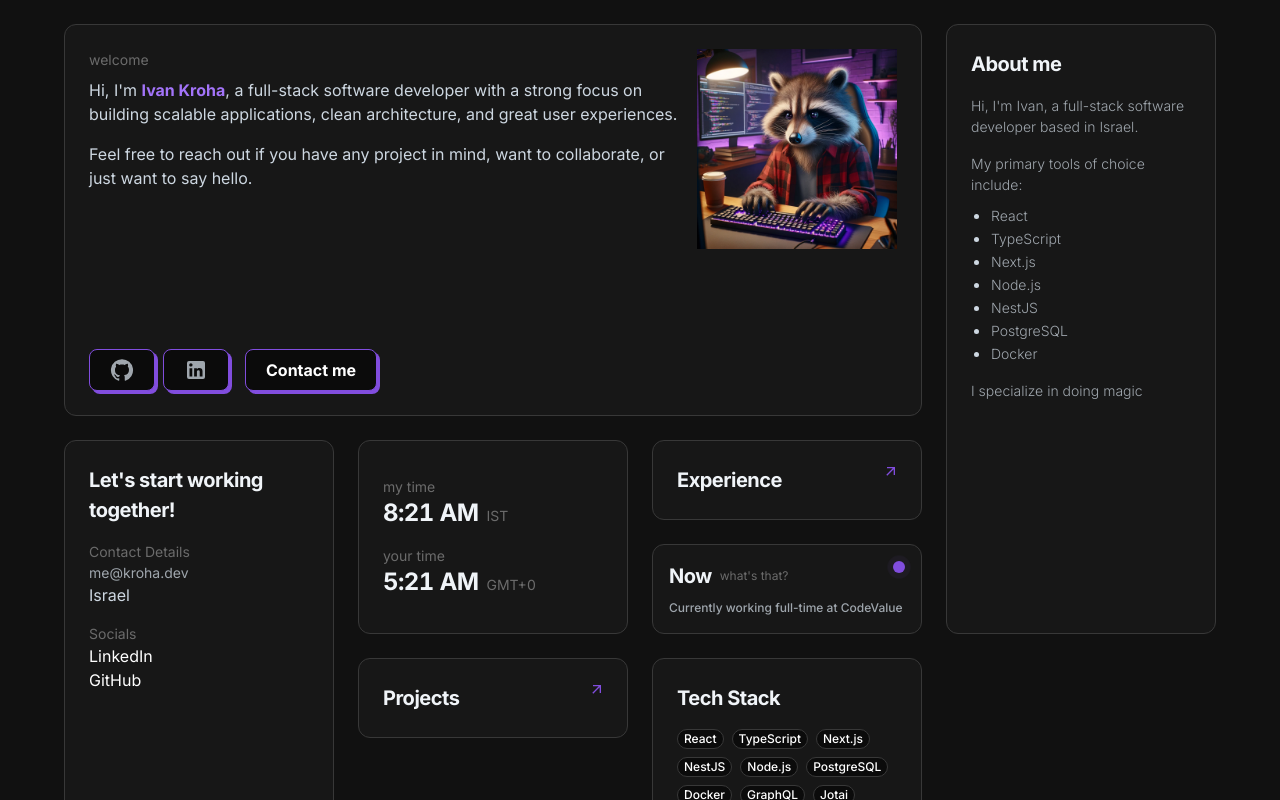
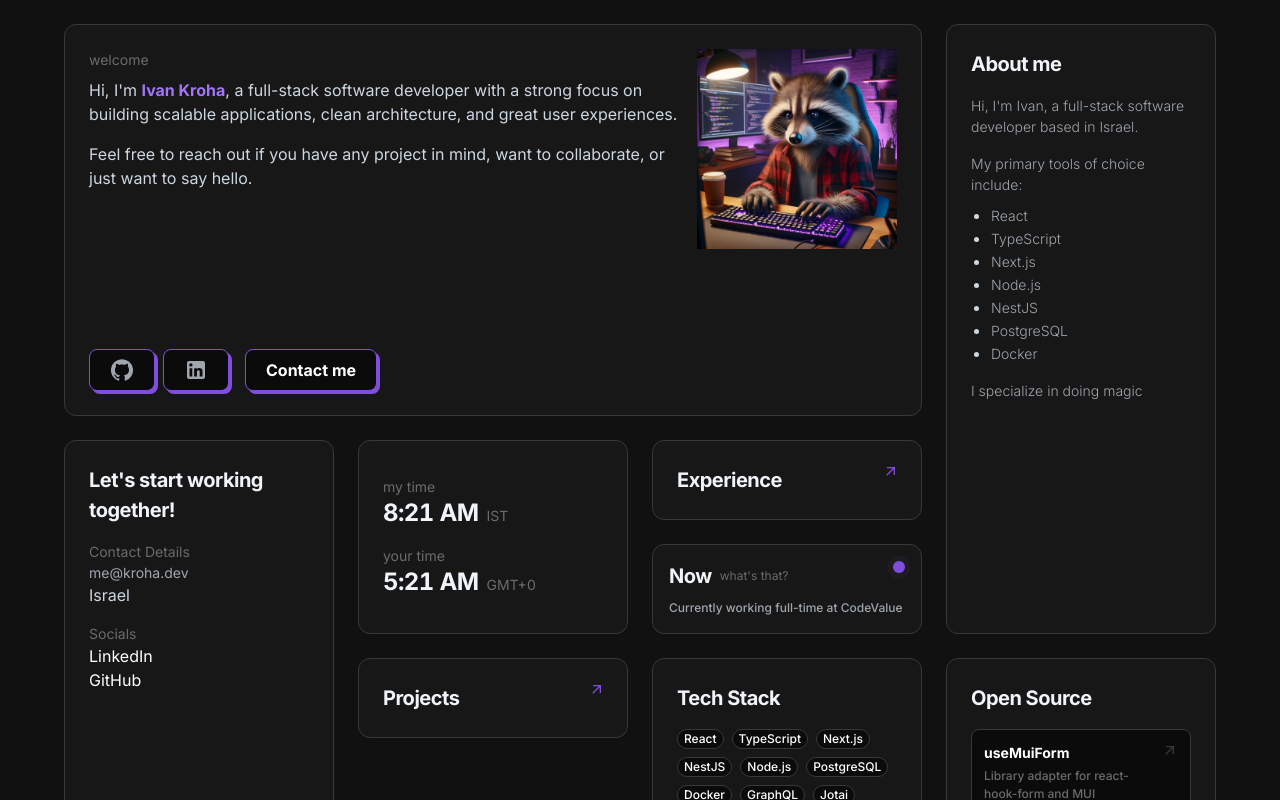
Before and after one commit to mixelburg/portfolio, a Next.js app: page / in a window 1280 px wide. Built offline with nearby package versions, Linux system fonts and the light colour scheme.

Commit message:
refactor: update ExperienceCard layout and theme integration

```diff
--- a/src/app/page.tsx
+++ b/src/app/page.tsx
@@ -7,6 +7,7 @@ import { ExperienceLinkCard } from '@/components/ExperienceLinkCard';
 import { NowCard } from '@/components/NowCard';
 import { ProjectsCard } from '@/components/ProjectsCard';
 import { SkillsCard } from '@/components/SkillsCard';
+import { OpenSourceCard } from '@/components/OpenSourceCard';
 
 const Page = () => {
   return (
@@ -41,6 +42,7 @@ const Page = () => {
       <NowCard />
       <ProjectsCard />
       <SkillsCard />
+      <OpenSourceCard />
     </Box>
   );
 };
--- /dev/null
+++ b/src/components/OpenSourceCard.tsx
@@ -0,0 +1,86 @@
+'use client';
+
+import { Box, Stack, Typography } from '@mui/joy';
+import { Card } from '@/components/Card';
+import { darkslate, primary } from '@/theme';
+import ArrowOutwardIcon from '@mui/icons-material/ArrowOutward';
+
+interface Project {
+  name: string;
+  description: string;
+  href: string;
+}
+
+const projects: Project[] = [
+  {
+    name: 'useMuiForm',
+    description: 'Library adapter for react-hook-form and MUI',
+    href: 'https://mixelburg.github.io/useMuiForm/docs',
+  },
+  {
+    name: '@mixelburg/react-ol',
+    description: 'Use OpenLayers with deterministic React components',
+    href: 'https://mixelburg.github.io/react-ol/docs',
+  },
+];
+
+export const OpenSourceCard = () => {
+  return (
+    <Card colSpan={1} rowSpan={2}>
+      <Stack gap={2} height="100%">
+        <Typography level="h4" fontWeight="bold" sx={{ m: 0 }}>
+          Open Source
+        </Typography>
+        <Stack gap={1.5}>
+          {projects.map((project) => (
+            <Box
+              key={project.name}
+              component="a"
+              href={project.href}
+              target="_blank"
+              rel="noopener noreferrer"
+              sx={{
+                p: 1.5,
+                borderRadius: 'md',
+                bgcolor: darkslate[900],
+                border: `1px solid ${darkslate[400]}`,
+                textDecoration: 'none',
+                color: 'inherit',
+                transition: 'border-color 0.1s ease',
+                display: 'flex',
+                justifyContent: 'space-between',
+                alignItems: 'flex-start',
+                gap: 1,
+                '&:hover': {
+                  borderColor: primary[500],
+                  '& .arrow-icon': {
+                    color: primary[500],
+                    transform: 'translate(2px, -2px)',
+                  },
+                },
+              }}
+            >
+              <Stack gap={0.5}>
+                <Typography level="body-sm" fontWeight="bold" sx={{ color: 'white' }}>
+                  {project.name}
+                </Typography>
+                <Typography level="body-xs" sx={{ color: darkslate[300] }}>
+                  {project.description}
+                </Typography>
+              </Stack>
+              <ArrowOutwardIcon
+                className="arrow-icon"
+                sx={{
+                  fontSize: 16,
+                  color: darkslate[400],
+                  transition: 'transform 0.1s ease, color 0.1s ease',
+                  flexShrink: 0,
+                }}
+              />
+            </Box>
+          ))}
+        </Stack>
+      </Stack>
+    </Card>
+  );
+};
```
